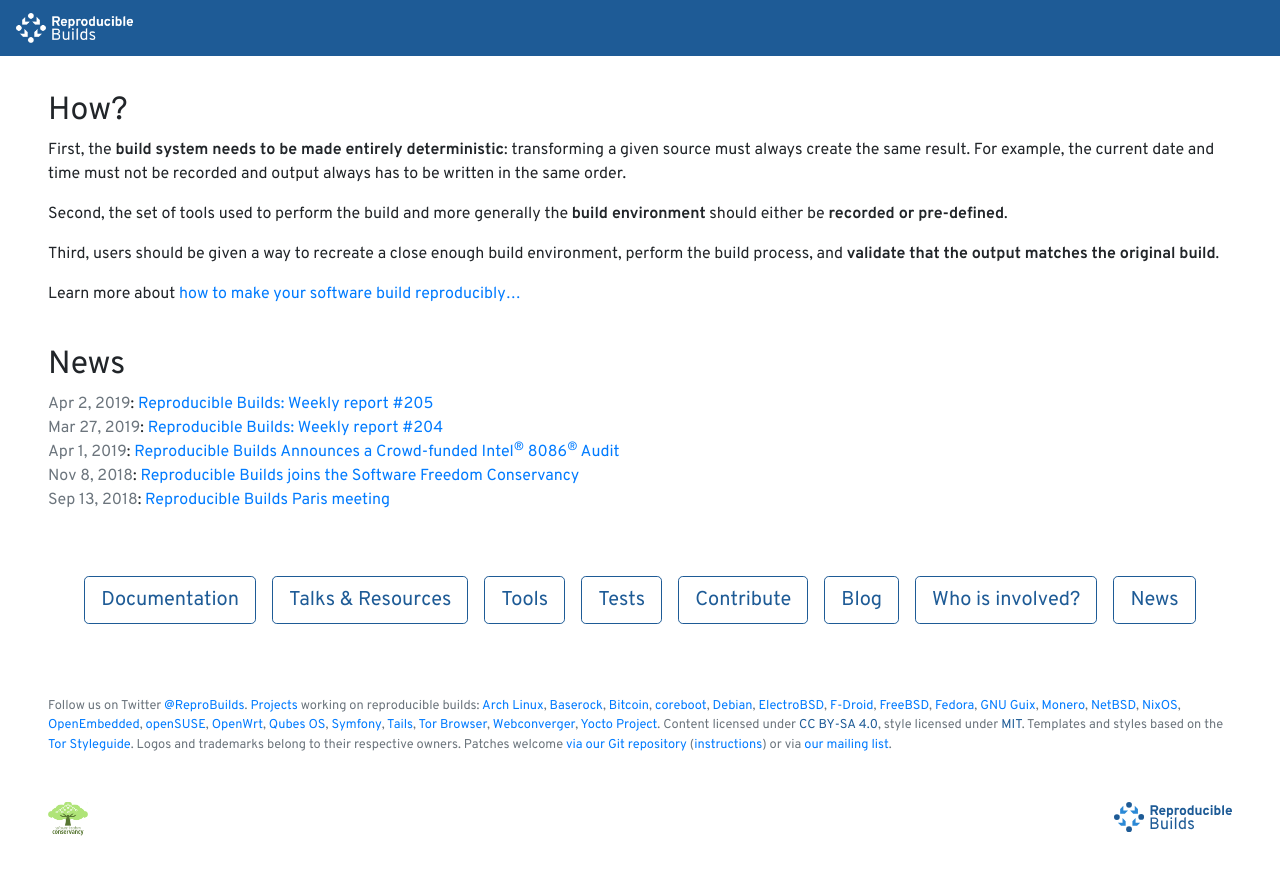
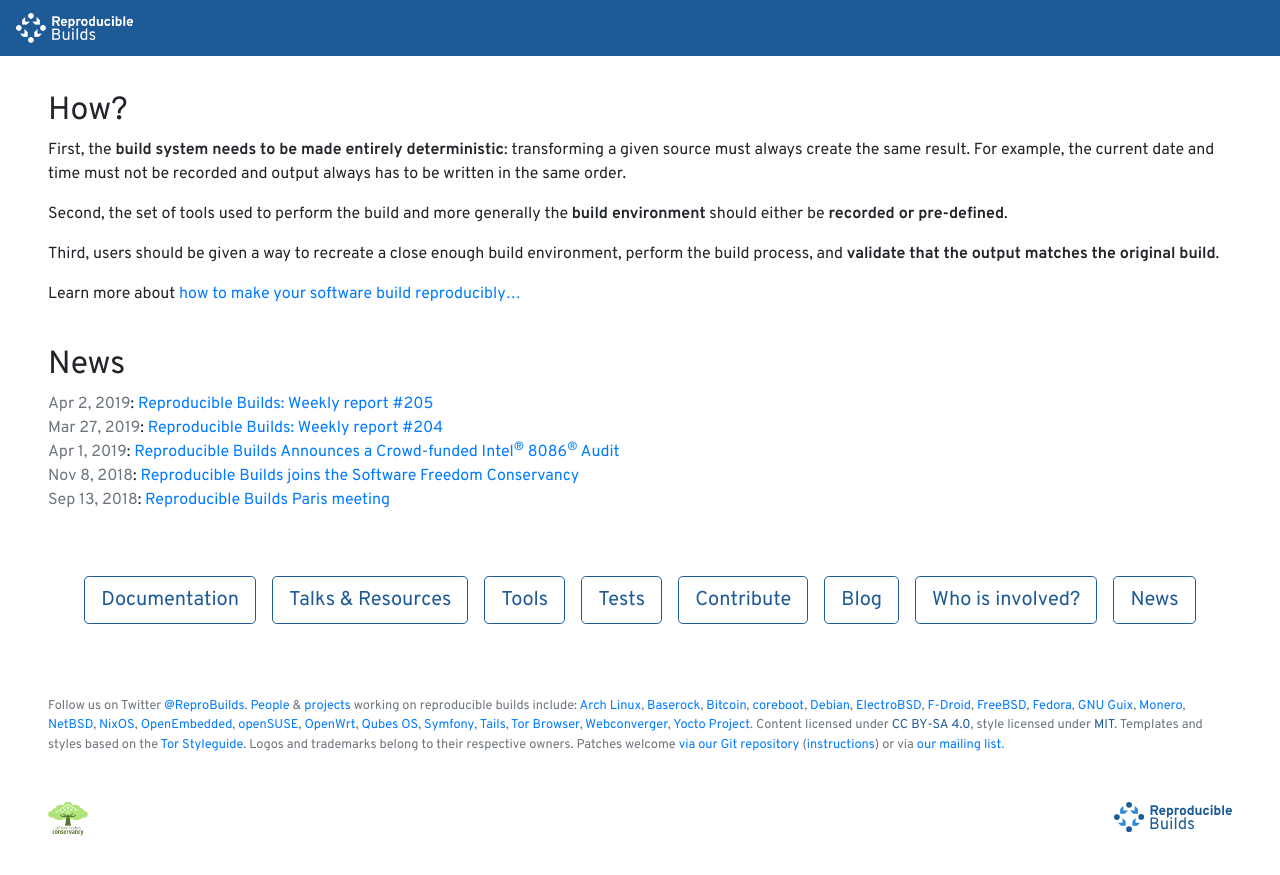
Before and after one commit to prototypefund/reproducible-website, a Jekyll site: the page built from index.md, in a window 1280 px wide and 900 px high, scrolled down 1005 px. Shown: the top 875 px of the window. Built offline with Jekyll 4.4.1, drawn with Linux system fonts in a browser that asks for light colours.

Commit message:
Add explicit link to "who" in [new] footer.

```diff
--- a/_includes/new/footer.html
+++ b/_includes/new/footer.html
@@ -4,7 +4,7 @@
       <span class="text-muted small d-none d-sm-block">
         Follow us on Twitter <a href="https://twitter.com/ReproBuilds">@ReproBuilds</a>.
 
-        <a href="{{ "/who/" | prepend: site.baseurl }}">Projects</a> working on reproducible builds:
+        <a href="{{ "/who/" | prepend: site.baseurl }}">People</a> &amp; <a href="{{ "/who/" | prepend: site.baseurl }}">projects</a> working on reproducible builds include:
         {% for project in site.data.projects %}
           <a href="{{ "/who" | prepend: site.baseurl }}#{{ project.name }}">{{ project.name }}</a>{% unless forloop.last %},{% endunless %}{% endfor %}.
 
```
